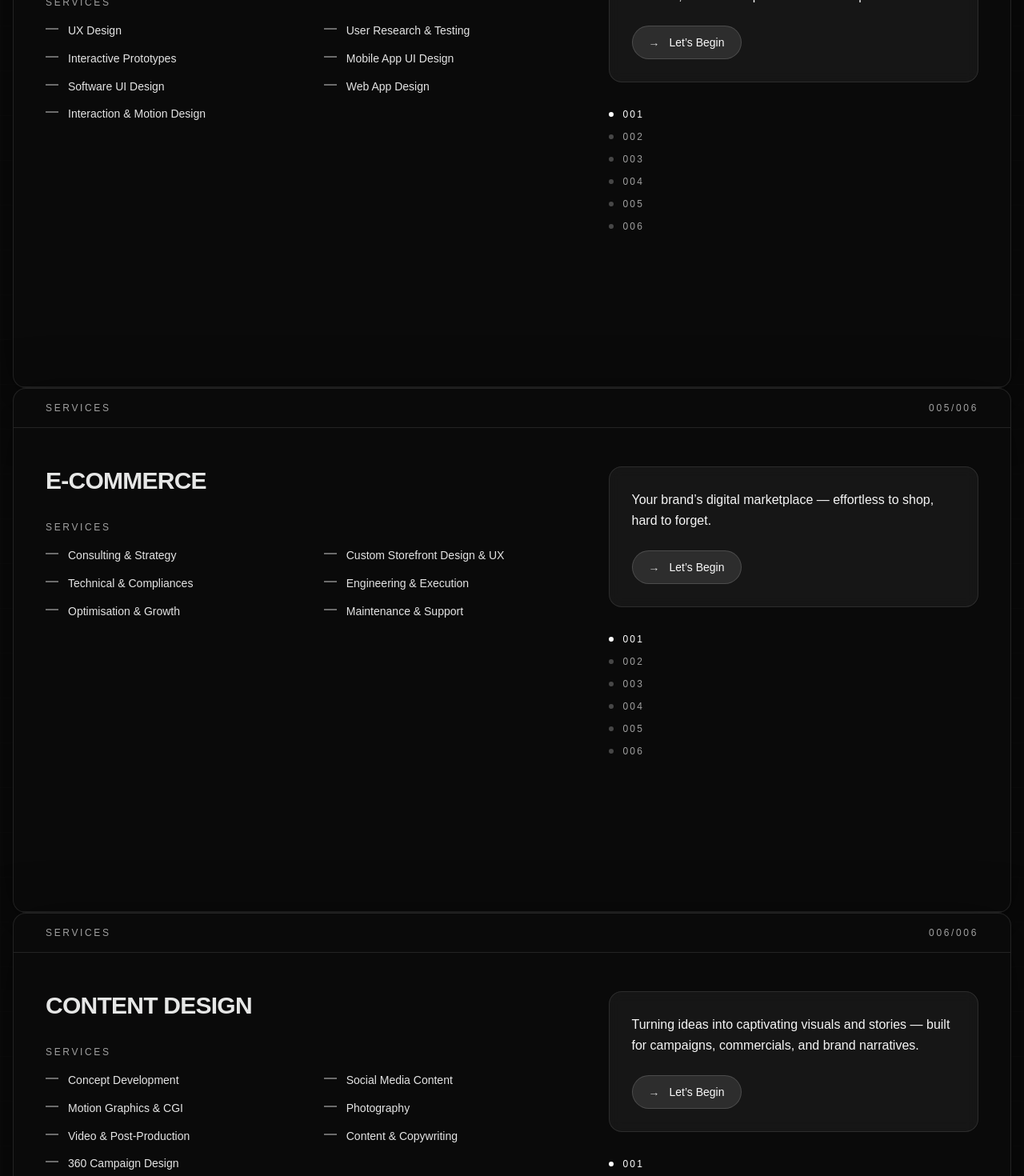
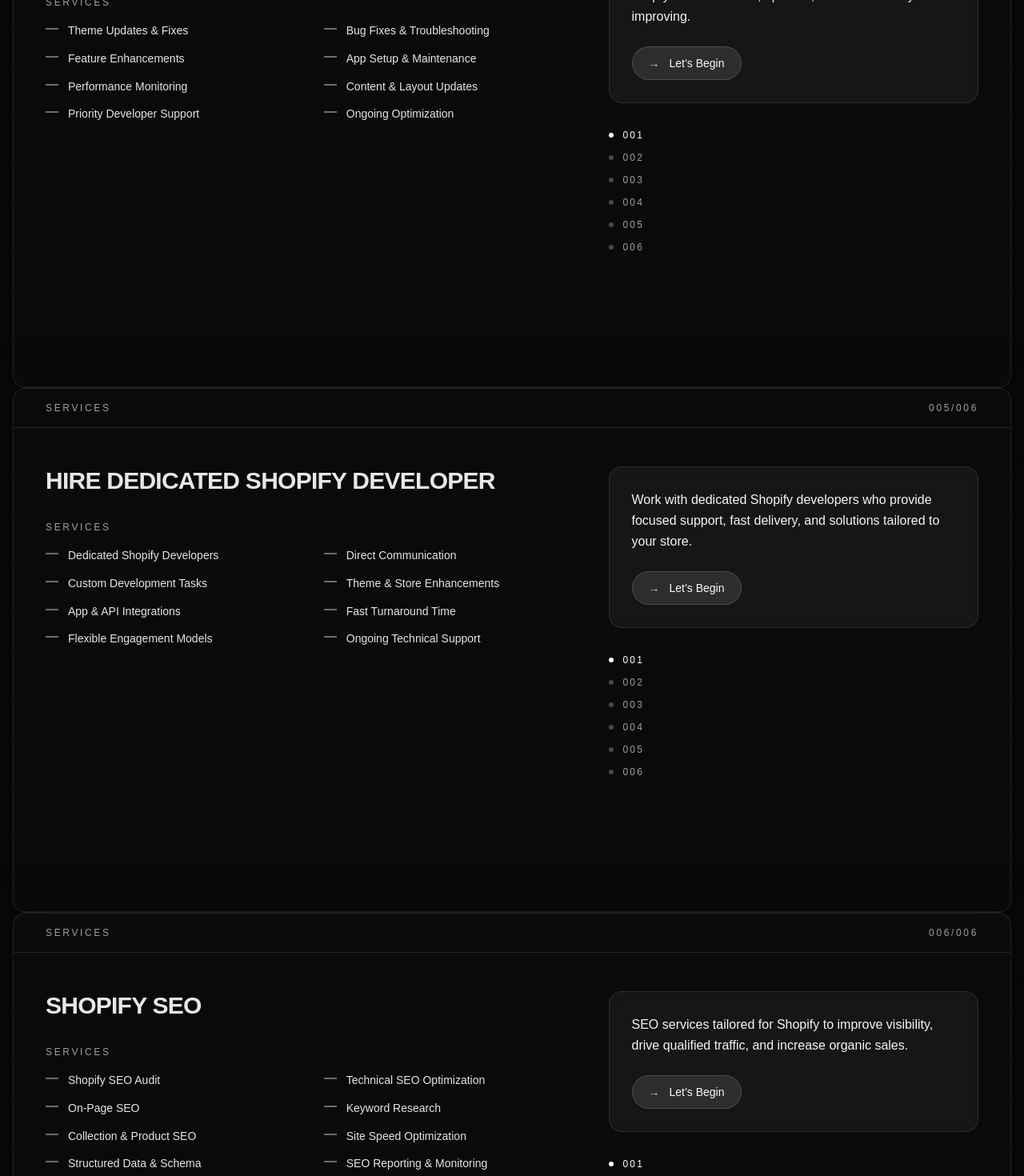
Before and after one commit to Vijendra2016/shopifytaskerwebapp, a Next.js app: page / in a window 1280 px wide. Shown: the part 3040-4510 px from the top of the page at 80% size. Built offline with nearby package versions, Linux system fonts and the light colour scheme; no server answers; what tailwindcss-animated would draw is missing.

Commit message:
HP - Section update

```diff
--- a/src/app/components/ServicesPinned.tsx
+++ b/src/app/components/ServicesPinned.tsx
@@ -58,44 +58,48 @@ const SERVICES: Service[] = [
     ],
   },
   {
-    title: "Digital Product",
+    title: "Shopify Support Retainer",
     description:
-      "The engine of your digital experience — functional, scalable, and one step ahead of user expectations.",
+    "Ongoing Shopify support through flexible retainers to keep your store stable, updated, and continuously improving.",
     bullets: [
-      "UX Design",
-      "User Research & Testing",
-      "Interactive Prototypes",
-      "Mobile App UI Design",
-      "Software UI Design",
-      "Web App Design",
-      "Interaction & Motion Design",
+      "Theme Updates & Fixes",
+    "Bug Fixes & Troubleshooting",
+    "Feature Enhancements",
+    "App Setup & Maintenance",
+    "Performance Monitoring",
+    "Content & Layout Updates",
+    "Priority Developer Support",
+    "Ongoing Optimization",
     ],
   },
   {
-    title: "E-commerce",
+    title: "Hire Dedicated Shopify Developer",
     description:
-      "Your brand’s digital marketplace — effortless to shop, hard to forget.",
+    "Work with dedicated Shopify developers who provide focused support, fast delivery, and solutions tailored to your store.",
     bullets: [
-      "Consulting & Strategy",
-      "Custom Storefront Design & UX",
-      "Technical & Compliances",
-      "Engineering & Execution",
-      "Optimisation & Growth",
-      "Maintenance & Support",
+       "Dedicated Shopify Developers",
+    "Direct Communication",
+    "Custom Development Tasks",
+    "Theme & Store Enhancements",
+    "App & API Integrations",
+    "Fast Turnaround Time",
+    "Flexible Engagement Models",
+    "Ongoing Technical Support",
     ],
   },
   {
-    title: "Content Design",
+    title: "Shopify SEO",
     description:
-      "Turning ideas into captivating visuals and stories — built for campaigns, commercials, and brand narratives.",
+    "SEO services tailored for Shopify to improve visibility, drive qualified traffic, and increase organic sales.",
     bullets: [
-      "Concept Development",
-      "Social Media Content",
-      "Motion Graphics & CGI",
-      "Photography",
-      "Video & Post-Production",
-      "Content & Copywriting",
-      "360 Campaign Design",
+     "Shopify SEO Audit",
+    "Technical SEO Optimization",
+    "On-Page SEO",
+    "Keyword Research",
+    "Collection & Product SEO",
+    "Site Speed Optimization",
+    "Structured Data & Schema",
+    "SEO Reporting & Monitoring",
     ],
   },
 ];
```
